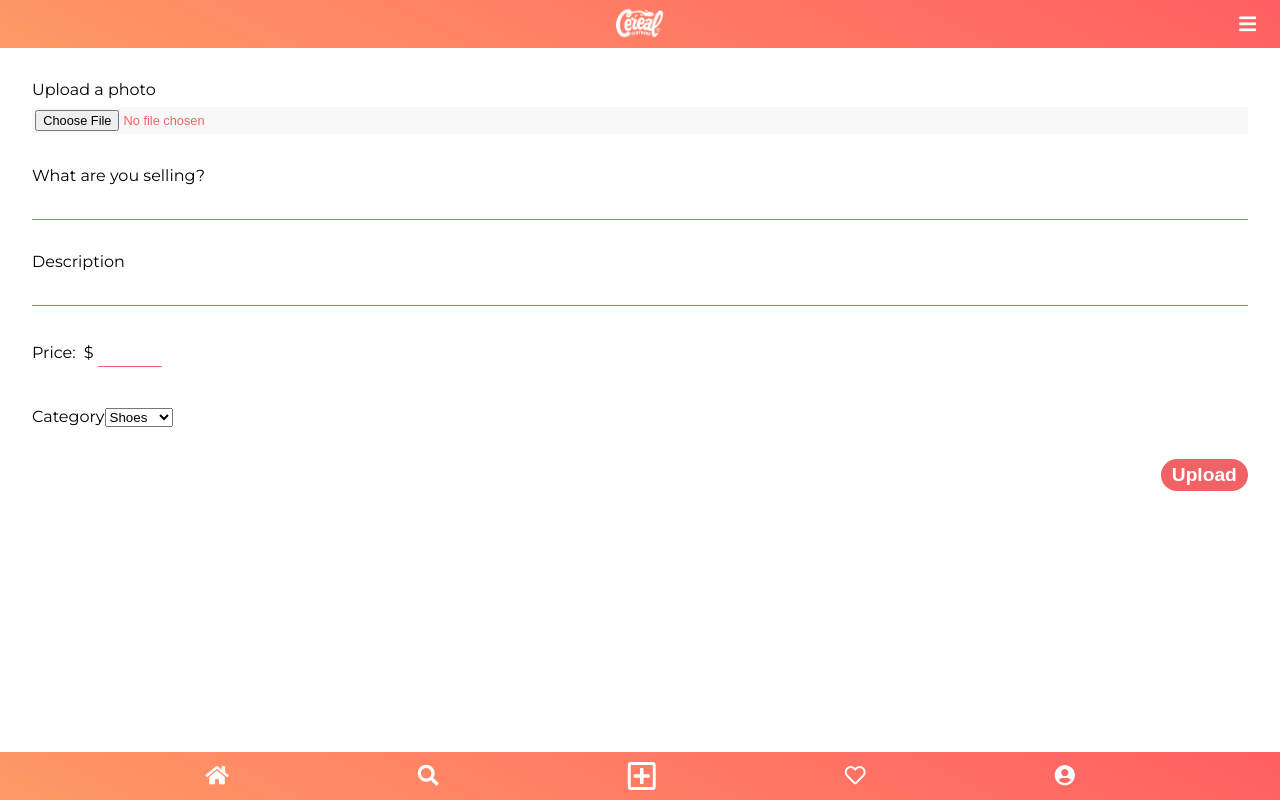
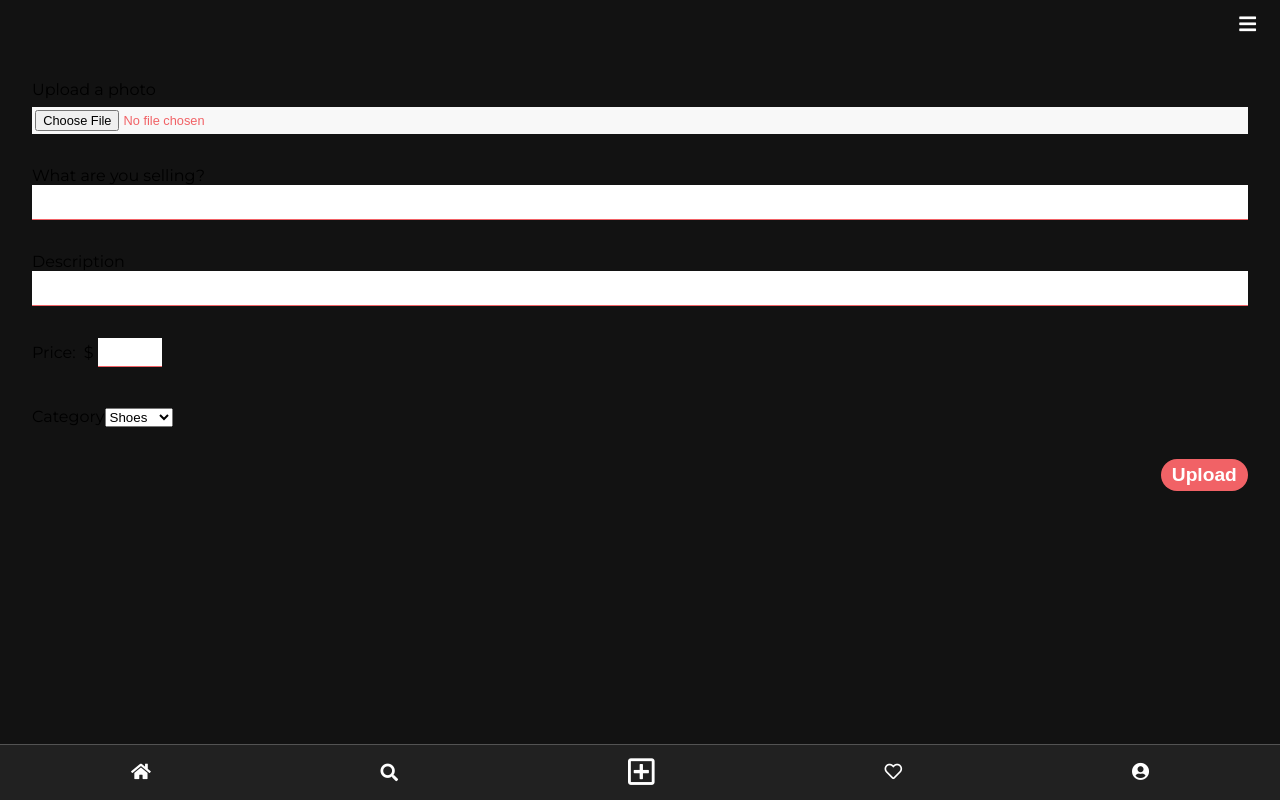
Before and after one commit to u4us/summative3, a React (Create React App) app in the folder niche-app/: page /products/create in a window 1280 px wide. Built offline with nearby package versions, Linux system fonts and the light colour scheme.

Commit message:
color-scheme

```diff
--- a/niche-app/src/App.jsx
+++ b/niche-app/src/App.jsx
@@ -11,9 +11,9 @@ import RouteLogin from './RouteLogin.jsx';
 import RouteSignup from './RouteSignup.jsx';
 import RouteProfile from './RouteProfile.jsx';
 import RouteCategory from './RouteCategory.jsx';
+import RouteMyFavourites from './RouteMyFavourites.jsx';
 
 import './App.scss';
-import RouteMyFavourites from './RouteMyFavourites.jsx';
 import { getSingleUser } from './API.js';
 
 class App extends React.Component{
@@ -56,7 +56,7 @@ class App extends React.Component{
           (isLanding == false) ? (
             <header>
               <div className="box"/>
-              <img className="logo" src="/newlogo.png" />
+              {/* <img className="logo" src="/newlogo.png" /> */}
               <Link to="/nav"><i className="fas fa-bars"></i></Link>
           </header>
           ) :null
--- a/niche-app/src/App.scss
+++ b/niche-app/src/App.scss
@@ -2,6 +2,9 @@
 @import url('https://fonts.googleapis.com/css?family=Montserrat:400,500,600,700,800,900&display=swap');
 
 $primary-color: #F16266;
+$dark1: #121212;
+$dark2: #212121;
+$dark3: #535353;
 
 *{
     margin:0;
@@ -25,17 +28,19 @@ body{
 .main{
     flex: 1 1 auto;
     overflow-y: auto;
+    background-color: $dark1;
 }
 
 /* header|footer styling */
 
 header{
-    background: linear-gradient(27deg, rgba(255,153,102,1) 0%, rgba(255,94,98,1) 100%);
+    background-color: $dark1;
     color: white;
     display: flex;
     align-items: center;
     justify-content: space-between;
     padding: 0 1.5rem;
+    flex: 0 0 3rem;
 
     .logo{
             height: 3rem;
@@ -55,30 +60,31 @@ header{
 
 footer{
     box-sizing: border-box;
-    background: linear-gradient(27deg, rgba(255,153,102,1) 0%, rgba(255,94,98,1) 100%);
+    background-color: $dark2;
     display: flex;
-    justify-content: space-evenly;
+    justify-content: space-around;
     align-items: center;
-    flex: 0 0 3rem;
+    flex: 0 0 3.5rem;
     padding: 0 1rem;
+    border-top: thin $dark3 solid;
 
     i{
-        font-size: 1.3rem;
+        font-size: 1.1rem;
         color: white;
     }
 
     .plus{
-        font-size: 2rem;
+        font-size: 1.9rem;
     }
 }
 
 /* dashboard/home */
 
 .dash-title{
-    font-weight: 800;
+    font-weight: 700;
+    font-size: 1.1rem;
     margin: 0.7rem 1rem;
-    text-align: center;
-
+    color: white;
 }
 
 .dash-items{
@@ -88,13 +94,13 @@ footer{
     justify-content: space-between;
 
     .dash-item{
-        max-width: 32vw;
-        max-height: 32vw;
+        max-width: 33vw;
+        max-height: 33vw;
         overflow: hidden;
-        margin-bottom: 0.5rem;
+        margin-bottom: 0.1rem;
 
         img{
-            height: 32vw;
+            height: 33vw;
         }
 
         .dash-image{
@@ -108,8 +114,8 @@ footer{
 
     .empty{
         display: block;
-        height: 32vw;
-        width: 32vw;
+        height: 33vw;
+        width: 33vw;
 	}
 }
 
--- a/niche-app/src/RouteDashboard.jsx
+++ b/niche-app/src/RouteDashboard.jsx
@@ -27,7 +27,7 @@ class RouteDashboard extends React.Component{
     render(){
         return(
             <div className="main dashboard">
-                <p className="dash-title">LATEST FOR SALE</p>
+                <p className="dash-title">Newest Listings</p>
                 <div className="dash-items">
 
                     {
--- a/niche-app/src/RouteNav.jsx
+++ b/niche-app/src/RouteNav.jsx
@@ -44,7 +44,7 @@ class RouteNav extends React.Component{
                         })
                     }
                     {
-                        localStorage.getItem('userId')!== null ? (
+                        localStorage.getItem('userId')!== null && currentUser !== 'guest' ? (
                             <>
                             <div className="sell-item">
                                 <div className="sell">sell an item</div>
@@ -59,16 +59,6 @@ class RouteNav extends React.Component{
                             </div>
                     }
 
-
-                    {/* //////potential logout code
-
-                        {
-                            (localStorage.getItem('userId')!== null)
-                            ?
-                            <i className="fas fa-sign-out-alt" onClick={this.handleLogoutClick}></i>
-                            : <></>
-                        } */}
-
                 </div>
             </div>
         );
--- a/niche-app/src/RouteProductDetails.jsx
+++ b/niche-app/src/RouteProductDetails.jsx
@@ -98,12 +98,12 @@ class RouteProductDetails extends React.Component{
                 <div className="details-content">
                     <div className="icons">
                         {
-                            currentUser.username !== 'guest' && currentUser !== '' ?
+                            currentUser && currentUser.username !== 'guest' ?
                             (<i className="far fa-heart like" onClick={this.handleFavouriteClick}></i>
                             ) : null
                         }
                         {
-                            product.user_id == currentUser.id
+                            currentUser &&  product.user_id == currentUser.id
                             ?(
                                 <>
                                 <div className="edit">
--- a/niche-app/src/RouteUpdateProduct.jsx
+++ b/niche-app/src/RouteUpdateProduct.jsx
@@ -60,10 +60,10 @@ class RouteUpdateProduct extends React.Component {
                     <div classNameName="form-group">
                         <label htmlFor="category-input">category</label>
                         <select className="category-input" name="category-input" id="category-input">
-                            <option value="1">category</option>
-                            <option value="2">category</option>
-                            <option value="3">category</option>
-                            <option value="4">category</option>
+                            <option value="1">Shoes</option>
+                            <option value="2">Pants</option>
+                            <option value="3">Shirts</option>
+                            <option value="4">Jackets</option>
                         </select>
                     </div>
 
```
